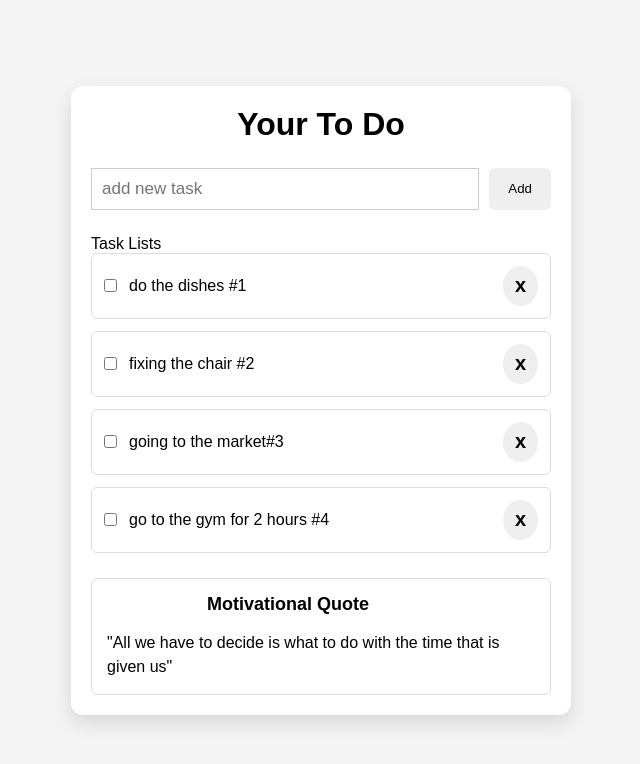
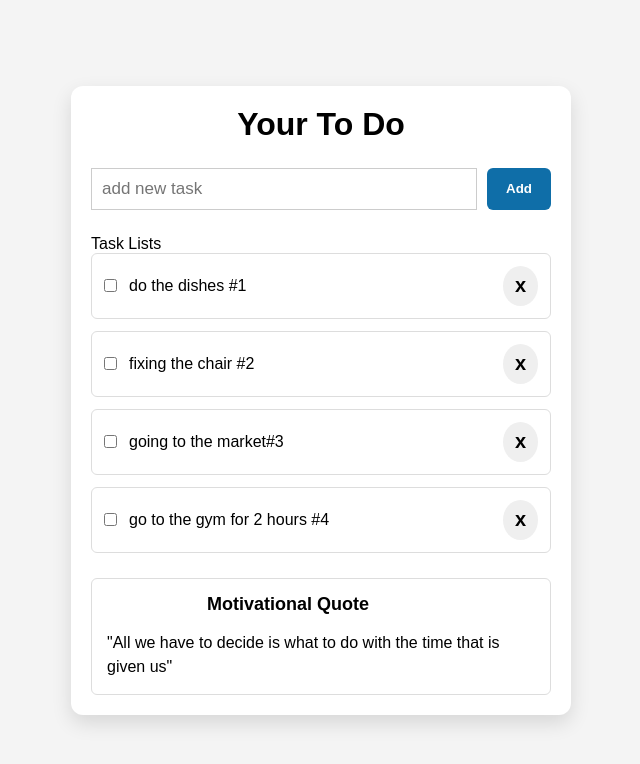
Before and after one commit to bekwizgobisa321-lgtm/daily-todo-web, a plain HTML site: page index.html in a window 1280 px wide. Shown: the whole page, without its empty margins (319-959 px from the left). Drawn offline with Linux system fonts and the light colour scheme.

Commit message:
improving the style

```diff
--- a/style.css
+++ b/style.css
@@ -51,6 +51,9 @@ body {
 .add-task button {
 padding: 10px 19px;
 border: none;
+color: #fff;
+font-weight: bold;
+background-color: rgb(15, 110, 168);
 border-radius: 6px;
 cursor: pointer;
 }
```
